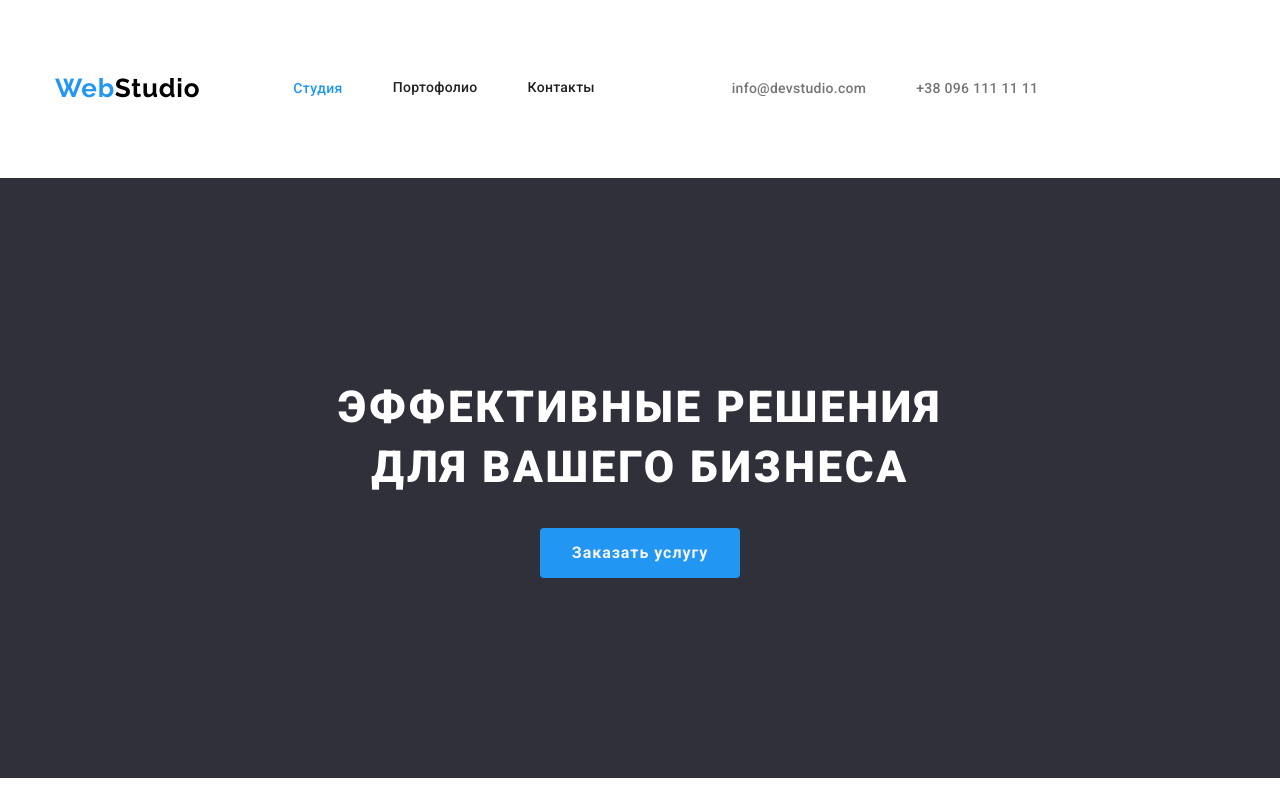
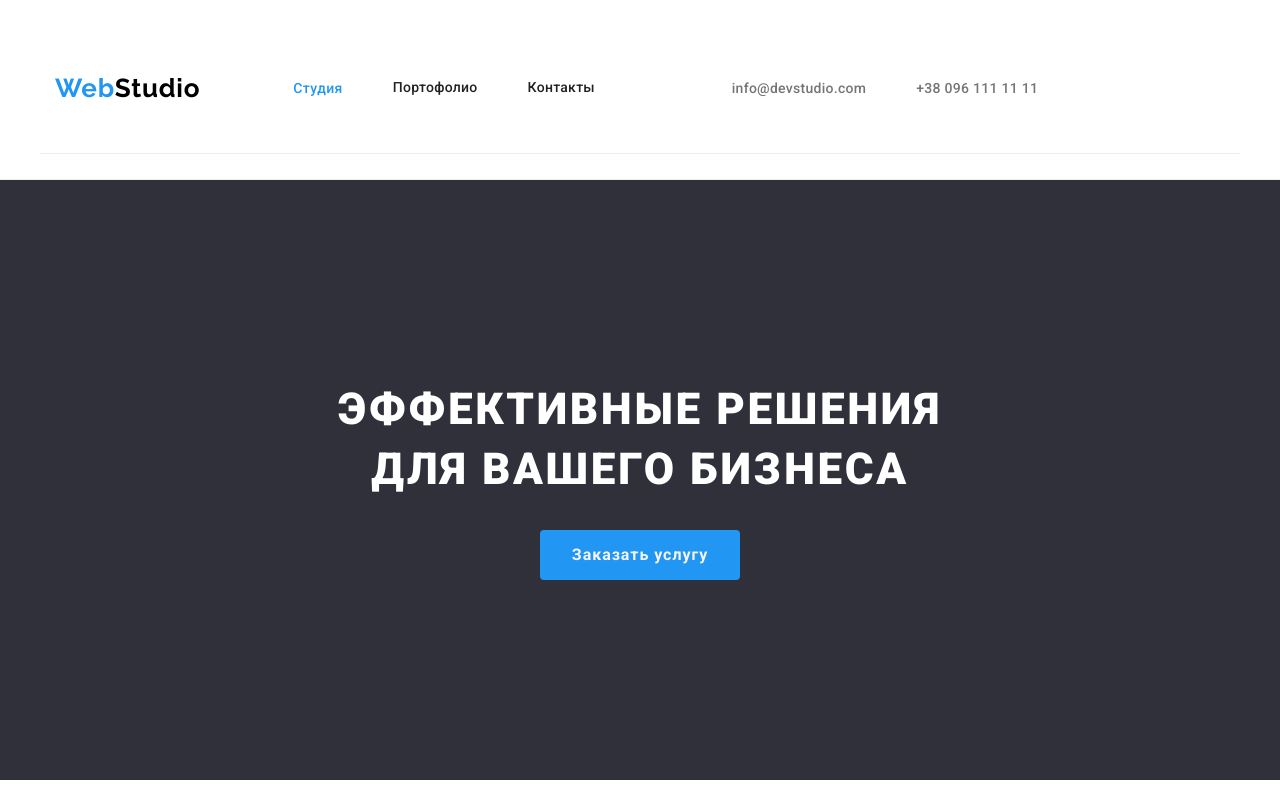
Before and after one commit to Iryn95/goit-markup-hw-03, a plain HTML site: page index.html in a window 1280 px wide. Shown: the top 800 px of the page. Drawn offline with nearby package versions, Linux system fonts and the light colour scheme.

Commit message:
Добавляет рамку в header

```diff
--- a/css/main.css
+++ b/css/main.css
@@ -73,6 +73,7 @@ img{
 .page-header{
     padding-top: 24px;
     padding-bottom: 25px;
+    border-bottom: 1px solid #ECECEC;
 }
 
 .logo {
```
